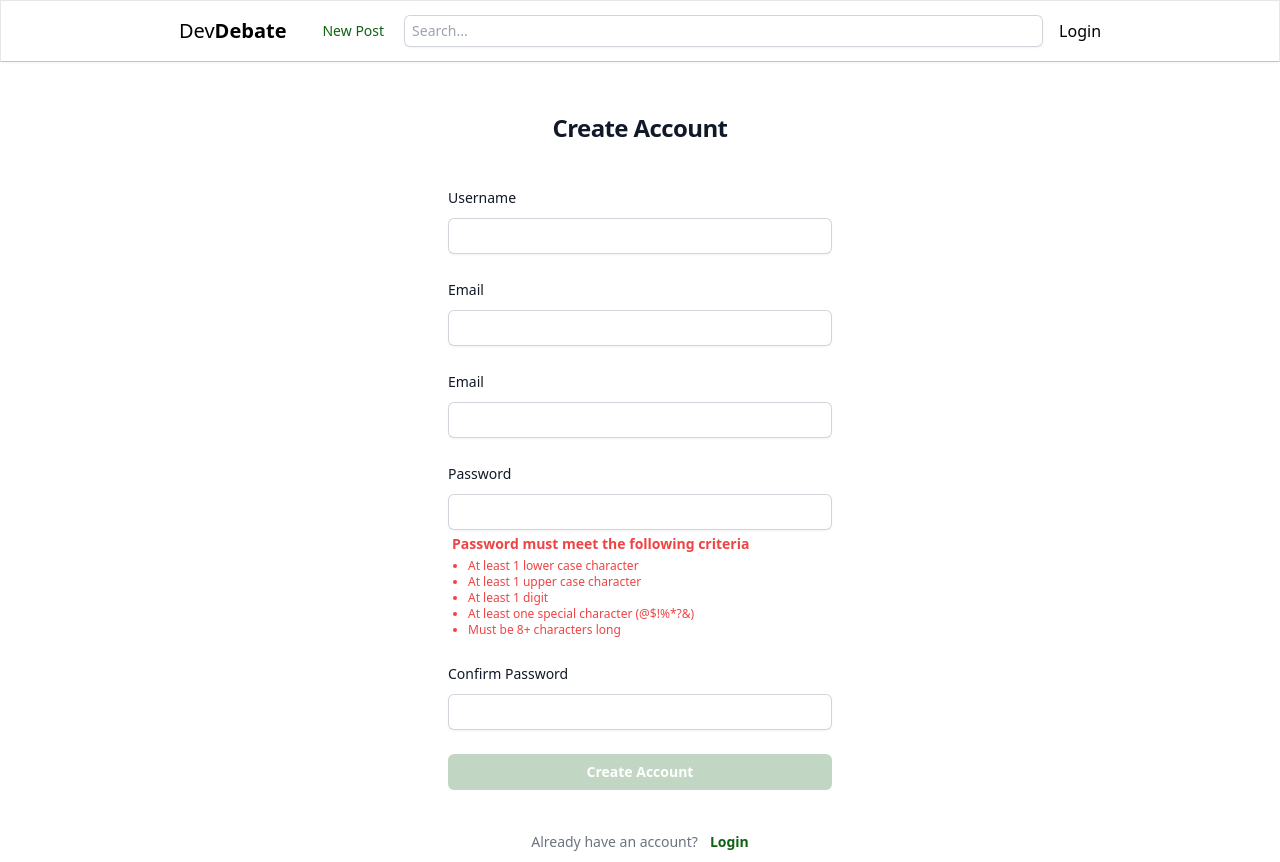
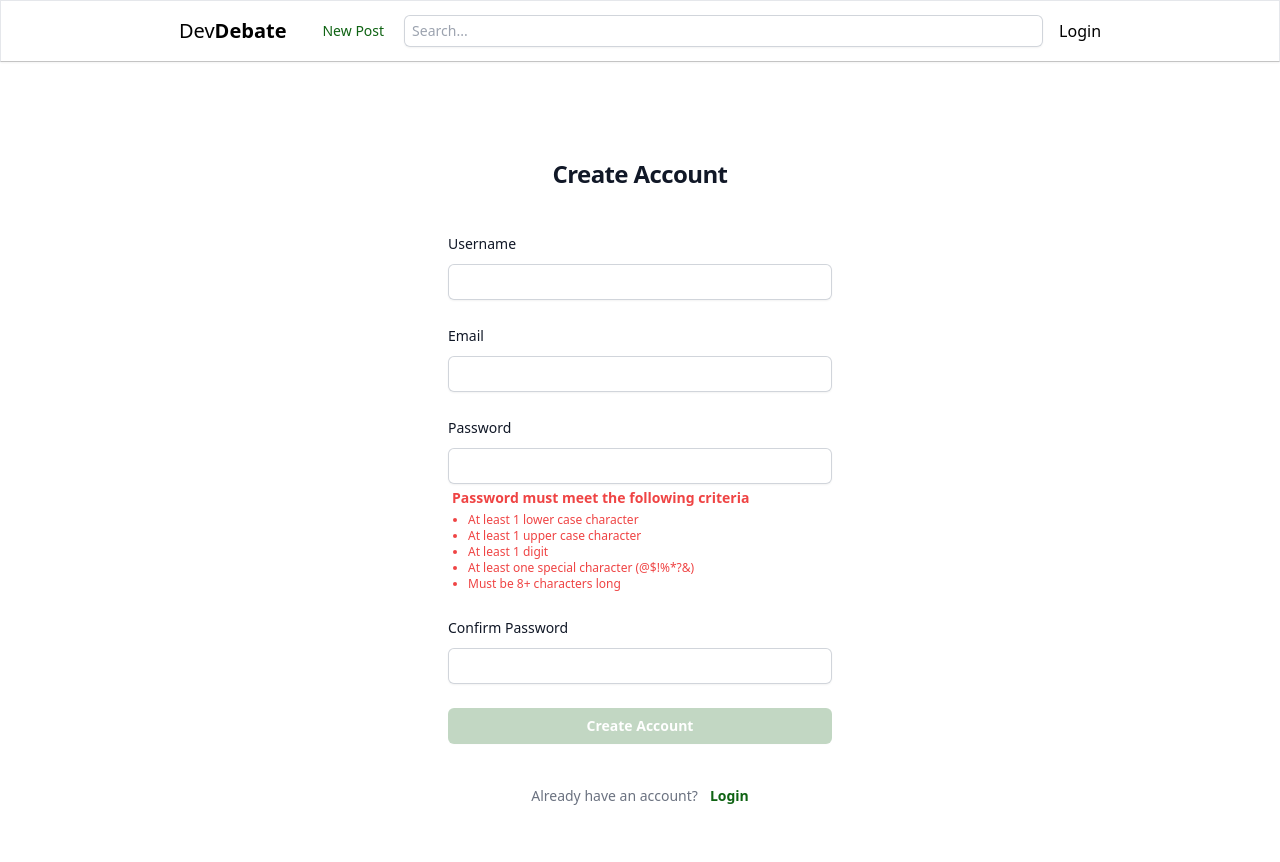
Before and after one commit to Azpect3120/stack-overflow-clone, a React (Vite) app in the folder frontend/: page /accounts/create in a window 1280 px wide. Built offline with nearby package versions, Linux system fonts and the light colour scheme.

Commit message:
FIX: Removed second email box

```diff
--- a/frontend/src/components/CreateAccountForm.tsx
+++ b/frontend/src/components/CreateAccountForm.tsx
@@ -98,13 +98,6 @@ function CreateAccountForm () {
                         </div>
 
                         <div>
-                            <label className="block text-sm font-medium leading-6 text-gray-900">Email</label>
-                            <div className="mt-2">
-                                <input name="email" type="text" onChange={(e) => updateInput("e", e.target.value)} required className="outline-none p-2 block w-full rounded-md border-0 py-1.5 text-gray-900 shadow-sm ring-1 ring-inset ring-gray-300 placeholder:text-gray-400 focus:ring-2 focus:ring-[#0f6313] sm:text-sm sm:leading-6" />
-                            </div>
-                        </div>
-
-                        <div>
                             <div className="flex items-center justify-between">
                                 <label className="block text-sm font-medium leading-6 text-gray-900">Password</label>
                             </div>
```
